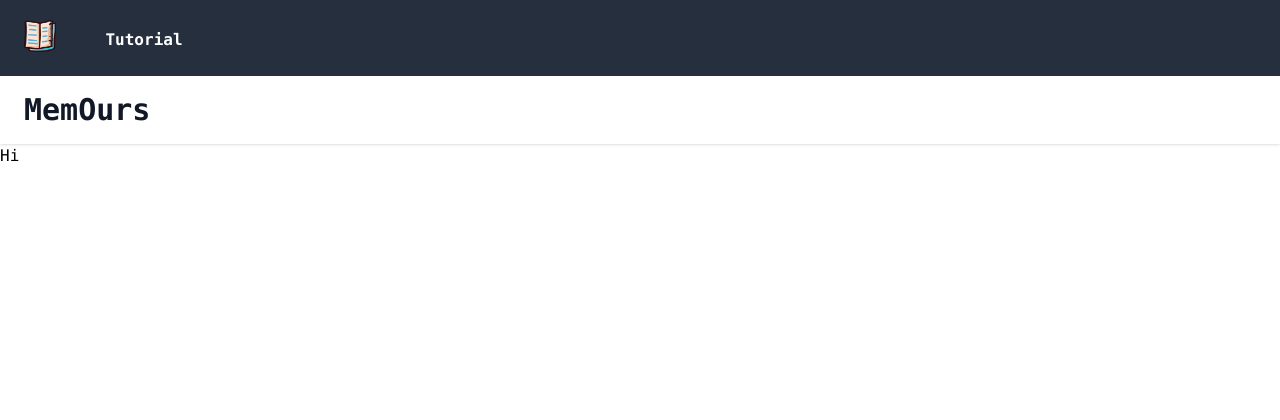
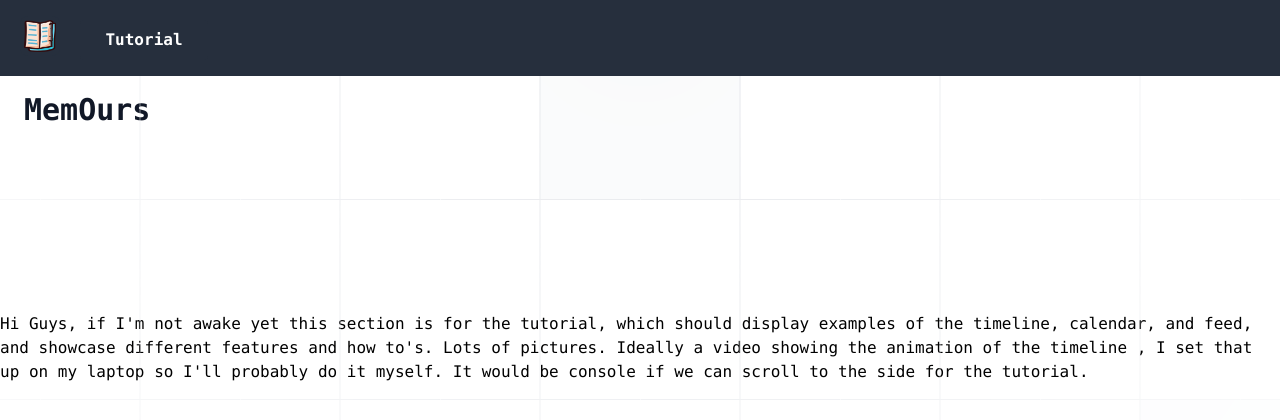
Before and after one commit to jorgetomaylla21/MemOurs, a React app: page /tutorial in a window 1280 px wide. Shown: the top 420 px of the page. Built offline with nearby package versions, Linux system fonts and the light colour scheme; no server answers; the HTML template or start-up script is replaced by a standard one.

Commit message:
Added similar gradient background to Tutorial and homepage

```diff
--- a/client/src/components/pages/TutorialPage.tsx
+++ b/client/src/components/pages/TutorialPage.tsx
@@ -3,7 +3,46 @@ import React from "react";
   const TutorialPage = () => {
     return (
       <section className="">
-        <div>Hi</div>
+        <div className="static isolate overflow-hidden bg-white px-6 pt-10 pb-24 sm:pb-32 lg:overflow-visible lg:px-0">
+            <div className="absolute inset-0 -z-10 overflow-hidden">
+                <svg
+                className="absolute left-[max(50%,25rem)] top-0 h-[64rem] w-[128rem] -translate-x-1/2 stroke-gray-200 [mask-image:radial-gradient(64rem_64rem_at_top,white,transparent)]"
+                aria-hidden="true"
+                >
+                <defs>
+                    <pattern
+                    id="e813992c-7d03-4cc4-a2bd-151760b470a0"
+                    width={200}
+                    height={200}
+                    x="50%"
+                    y={-1}
+                    patternUnits="userSpaceOnUse"
+                    >
+                    <path d="M100 200V.5M.5 .5H200" fill="none" />
+                    </pattern>
+                </defs>
+                <svg x="50%" y={-1} className="overflow-visible fill-gray-50">
+                    <path
+                    d="M-100.5 0h201v201h-201Z M699.5 0h201v201h-201Z M499.5 400h201v201h-201Z M-300.5 600h201v201h-201Z"
+                    strokeWidth={0}
+                    />
+                </svg>
+                <rect
+                    width="100%"
+                    height="100%"
+                    strokeWidth={0}
+                    fill="url(#e813992c-7d03-4cc4-a2bd-151760b470a0)"
+                />
+                </svg>
+            </div>
+
+        </div>
+        <div>Hi Guys, if I'm not awake yet this section is for the tutorial, which should
+            display examples of the timeline, calendar, and feed, and showcase different features
+            and how to's. Lots of pictures. Ideally a video showing the animation of the timeline
+            , I set that up on my laptop so I'll probably do it myself. It would be console
+            if we can scroll to the side for the tutorial.
+        </div>
       </section>
     );
   };
```
